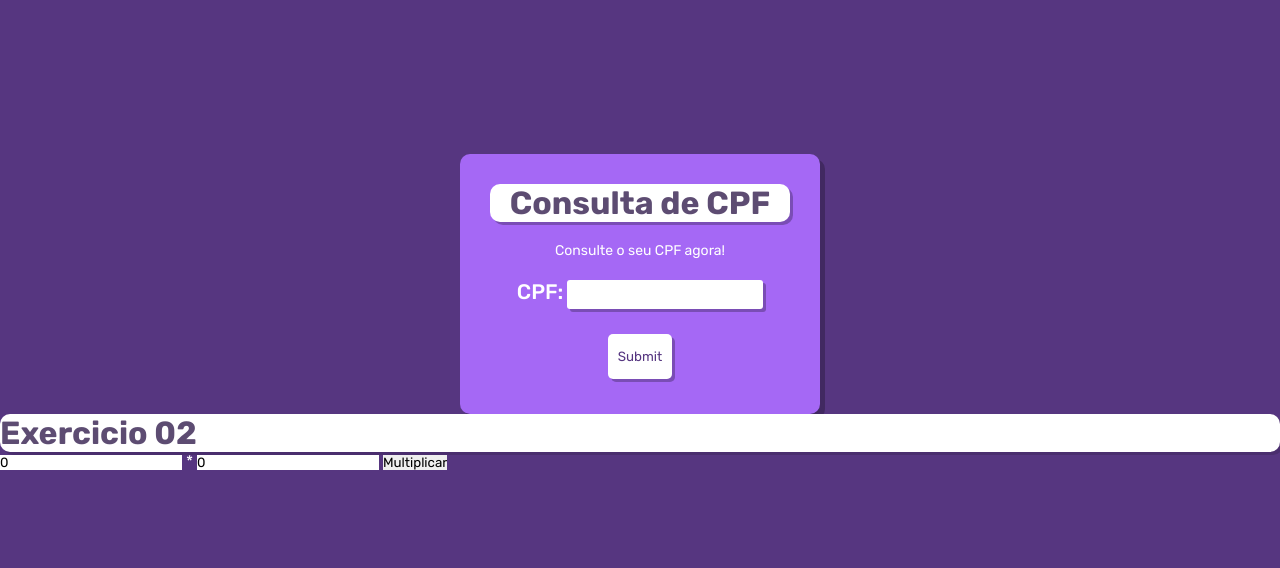
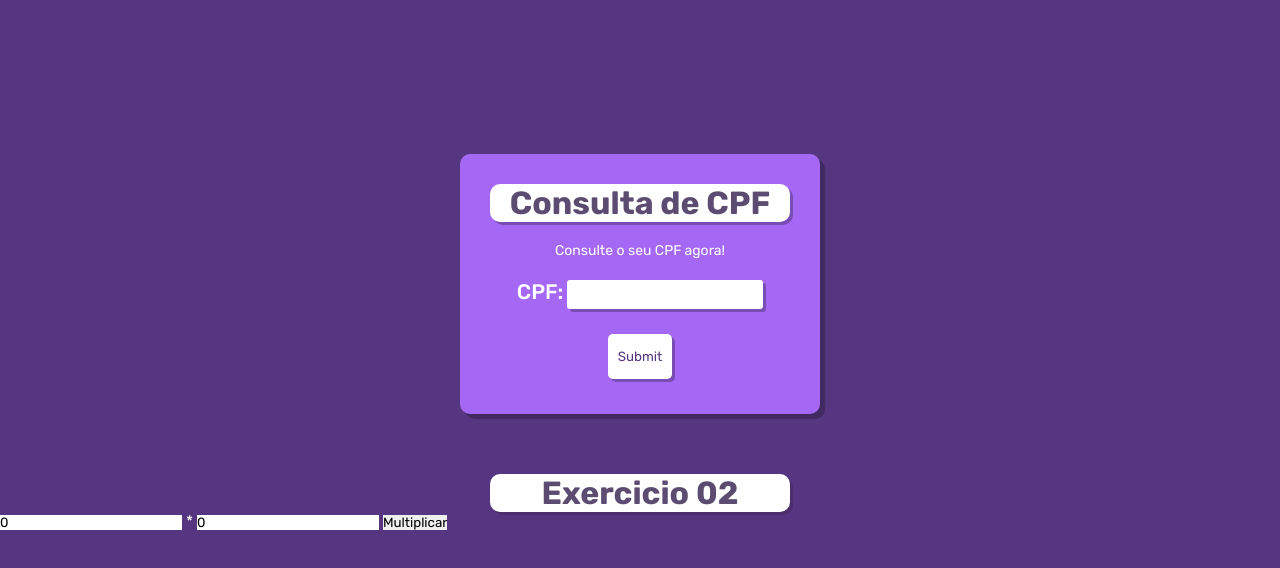
Before and after one commit to DevErnold/aula005, a plain HTML site: page index.html in a window 1280 px wide. Drawn offline with Linux system fonts and the light colour scheme.

Commit message:
atualizado

```diff
--- a/index.html
+++ b/index.html
@@ -34,7 +34,7 @@
         }
     </script>
 
-    <h1>Exercicio 02</h1>
+    <h1 id="titulo">Exercicio 02</h1>
 
     <input type="number" name="numero1" id="numero1" class="numero1" value="0"> *
     <input type="number" name="numero2" id="numero2" class="numero2" value="0">
--- a/style/style.css
+++ b/style/style.css
@@ -7,7 +7,7 @@
     font-family: "Rubik", sans-serif;
 }
 
-h1{
+header h1{
     background-color: white;
     box-shadow: 3px 3px rgba(55, 34, 80, 0.39);
     color: rgba(55, 34, 80, 0.808);
@@ -63,3 +63,14 @@ label{
     color: rgb(86, 54, 128);
     box-shadow: 3px 3px rgba(55, 34, 80, 0.39);
 }
+
+#titulo{
+    background-color: white;
+    box-shadow: 3px 3px rgba(55, 34, 80, 0.39);
+    color: rgba(55, 34, 80, 0.808);
+    border-radius: 10px;
+    width: 300px;
+    margin: auto;
+    margin-top: 60px;
+    text-align: center;
+}
```
